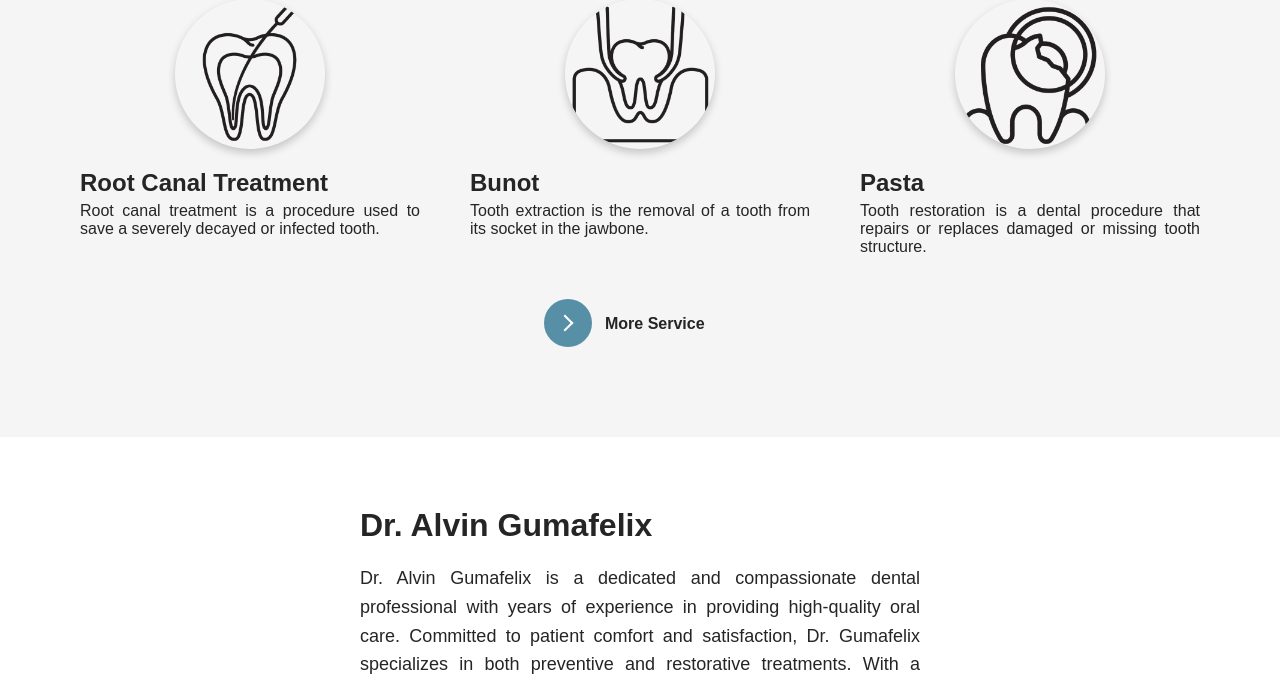
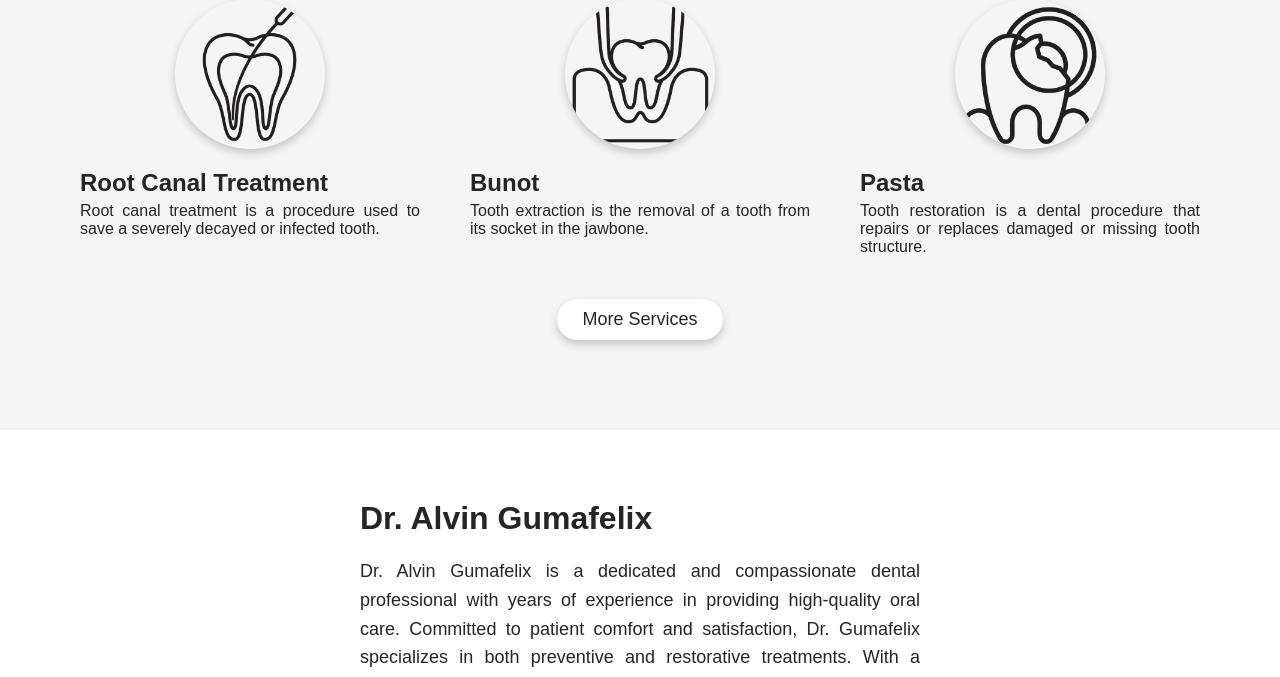
Before and after one commit to Feeder029/ANG, a PHP site: page /ANG/ in a window 1280 px wide. Shown: the part 1650-2327 px from the top of the page. Run offline with PHP 8.4, Linux system fonts and the light colour scheme.

Commit message:
landing website minimal update

```diff
--- a/Website/index/index.css
+++ b/Website/index/index.css
@@ -7,10 +7,10 @@
     list-style: none;
     text-decoration: none;
     font-family: sans-serif;
-
 }
 body {
     overflow-x: hidden;
+
   }
 :root{
     --black: #252525 ;
@@ -310,6 +310,12 @@ header{
 }
 
 /* section service */
+
+/* this hide services */
+.hidden-service {
+    display: none !important;
+  }
+
 .services{
     width: 100%;
     height: auto;
@@ -373,91 +379,19 @@ header{
 
 }
 .service-button button {
-    position: relative;
-    display: inline-block;
     cursor: pointer;
-    outline: none;
     border: 0;
-    vertical-align: middle;
     text-decoration: none;
-    background: transparent;
-    padding-bottom: 90px;
-    font-size: inherit;
-    font-family: inherit;
+    margin-bottom: 90px;
+    font-size: 18px;
+    background-color: var(--white);
+    color: var(--black);
+    padding: 10px 25px;
+    border-radius: 50px;
+    box-shadow: 0 4px 8px 0 rgba(0, 0, 0, 0.2);
    }
 
-   .service-button button.more-service {
-    width: 12rem;
-    height: auto;
-   }
 
-   .service-button button.more-service .circle {
-    transition: all 0.45s cubic-bezier(0.65, 0, 0.076, 1);
-    position: relative;
-    display: block;
-    margin: 0;
-    width: 3rem;
-    height: 3rem;
-    background: var(--fontcolor);
-    border-radius: 1.625rem;
-   }
-
-   .service-button button.more-service .circle .icon {
-    transition: all 0.45s cubic-bezier(0.65, 0, 0.076, 1);
-    position: absolute;
-    top: 0;
-    bottom: 0;
-    margin: auto;
-    background: var(--white);
-   }
-
-   .service-button button.more-service .circle .icon.arrow {
-    transition: all 0.45s cubic-bezier(0.65, 0, 0.076, 1);
-    left: 0.625rem;
-    width: 1.125rem;
-    height: 0.125rem;
-    background: none;
-   }
-
-   .service-button button.more-service .circle .icon.arrow::before {
-    position: absolute;
-    content: "";
-    top: -0.29rem;
-    right: 0.0625rem;
-    width: 0.625rem;
-    height: 0.625rem;
-    border-top: 0.125rem solid #fff;
-    border-right: 0.125rem solid #fff;
-    transform: rotate(45deg);
-   }
-
-   .service-button button.more-service .button-text {
-    transition: all 0.45s cubic-bezier(0.65, 0, 0.076, 1);
-    position: absolute;
-    top: 0;
-    left: 0;
-    right: 0;
-    bottom: 0;
-    padding: 0.75rem 0;
-    margin: 0 0 0 1.85rem;
-    color: var(--black);
-    font-weight: 700;
-    line-height: 1.6;
-    text-align: center;
-   }
-
-   .service-button button:hover .circle {
-    width: 100%;
-   }
-
-   .service-button button:hover .circle .icon.arrow {
-    background: #fff;
-    transform: translate(1rem, 0);
-   }
-
-   .service-button button:hover .button-text {
-    color: #fff;
-   }
 
 /* Dentist Section */
 .dentist {
@@ -855,16 +789,27 @@ footer{
     }
 }
 
+
 @media (max-width: 740px) {
     .contact-left iframe {
         width: 400px;
     }
 }
+
+
 /* SMALL DEVICES */
 @media (max-width: 480px) {
     html, body {
       max-width: 100%;
       overflow-x: hidden;
+    }
+
+    .sign-in{
+        font-size: 11px;
+        padding: 7px 20px;
+    }
+    #menu-icon{
+        font-size: 25px;
     }
 
     .home-content,
@@ -902,6 +847,12 @@ footer{
       width: 100%;
       height: auto;
       object-fit: cover;
+    }
+    .home-details button{
+        width: 130px;
+        height: 30px;
+        font-size: 9px;
+
     }
 
 
@@ -972,6 +923,13 @@ footer{
         width: 100%;
         height: 100%;
     }
+    .service-button button{
+        font-size: 11px;
+        padding: 7px 15px;
+        margin-bottom: 30px;
+    }
+
+
 
 
     .gallery-details h1{
@@ -1112,11 +1070,7 @@ footer{
       margin: 10px 0;
     }
 
-    /* Logo */
-    .logo {
-      max-width: 150px;
-      margin-bottom: 10px;
-    }
+
 
 
     /* Sections with images */
@@ -1140,8 +1094,9 @@ footer{
       line-height: 1.4;
     }
 
-
-
+  .service-box h1{
+    font-size: 11px;
+  }
 
     .btn button{
         font-size: 10px;
--- a/Website/index/index.html
+++ b/Website/index/index.html
@@ -38,7 +38,9 @@
             <div class="home-details">
                 <h1>Welcome to A.N.G Dental Care</h1>
                 <h2>Your One-Stop Dental Care Provider!</h2>
-                <button><span>Book an Appointment</span></button>
+                <a href="../login_new/patient_login.html?v=1.0.1">
+                    <button><span>Book an Appointment</span></button>
+                </a>
             </div>
             <div class="home-img">
                 <img src="../Img/homebackground-remove.png" alt="">
@@ -156,16 +158,54 @@
                 </div>
              </div>
 
+             <!-- hidden services------------------------------------------------------------ -->
+
+             <div class="service-box hidden-service">
+                <div class="service-circle">
+                  <img src="../Img/Dentures_-_Alvin_Gumafelix-removebg-preview.png" alt="">
+                </div>
+                <div class="service-box-details">
+                  <h1>Dentures</h1>
+                  <h2>Dentures are removable dental appliances used to replace missing teeth and surrounding tissues.</h2>
+                </div>
+              </div>
+
+              <div class="service-box hidden-service">
+                <div class="service-circle">
+                  <img src="../Img/Orthodontic_Treatment___Braces_-_Alvin_Gumafelix-removebg-preview (1).png" alt="">
+                </div>
+                <div class="service-box-details">
+                  <h1>Braces</h1>
+                  <h2>Orthodontic treatment involves the use of braces, aligners, or other appliances to correct misaligned teeth and jaws.</h2>
+                </div>
+              </div>
+
+              <div class="service-box hidden-service">
+                <div class="service-circle">
+                  <img src="../Img/Teeth_Whitening_-_Alvin_Gumafelix-removebg-preview.png" alt="">
+                </div>
+                <div class="service-box-details">
+                  <h1>Teeth Whitening</h1>
+                  <h2>Teeth whitening is a cosmetic dental procedure that lightens and removes stains from teeth.</h2>
+                </div>
+              </div>
+
+              <!-- <div class="service-box hidden-service">
+                <div class="service-circle">
+                  <img src="../Img/Wisdom_Tooth_Removal__Odontectomy__-_Alvin_Gumafelix-removebg-preview.png" alt="">
+                </div>
+                <div class="service-box-details">
+                  <h1>Wisdom Tooth Removal</h1>
+                  <h2>Odontectomy is a surgical procedure to remove an impacted or partially erupted tooth.</h2>
+                </div>
+              </div> -->
+
         </div>
 
         <div class="service-button">
-            <button class="more-service">
-                <span class="circle" aria-hidden="true">
-                <span class="icon arrow"></span>
-                </span>
-                <span class="button-text">More Service</span>
-              </button>
+            <button class="more-service">More Services</button>
          </div>
+
     </section>
 
     <section class="dentist" id="dentist">
--- a/Website/index/index.js
+++ b/Website/index/index.js
@@ -2,7 +2,31 @@ let menu = document.querySelector('#menu-icon');
 let nav = document.querySelector('.nav');
 
 menu.onclick = () => {
-    menu.classList.toggle('fa-circle-xmark
-');
+    menu.classList.toggle('fa-circle-xmark');
     nav.classList.toggle('open');
 }
+
+
+
+
+// for service button
+const moreButton = document.querySelector('.more-service');
+  let isVisible = false;
+
+  moreButton.addEventListener('click', () => {
+    const serviceBoxes = document.querySelectorAll('.service-box');
+
+    serviceBoxes.forEach((box, index) => {
+      // Skip the first 6 services (assumed to be always visible)
+      if (index >= 6) {
+        if (isVisible) {
+          box.classList.add('hidden-service'); // hide
+        } else {
+          box.classList.remove('hidden-service'); // show
+        }
+      }
+    });
+
+    moreButton.textContent = isVisible ? 'More Services' : 'Hide Services';
+    isVisible = !isVisible;
+  });
```
